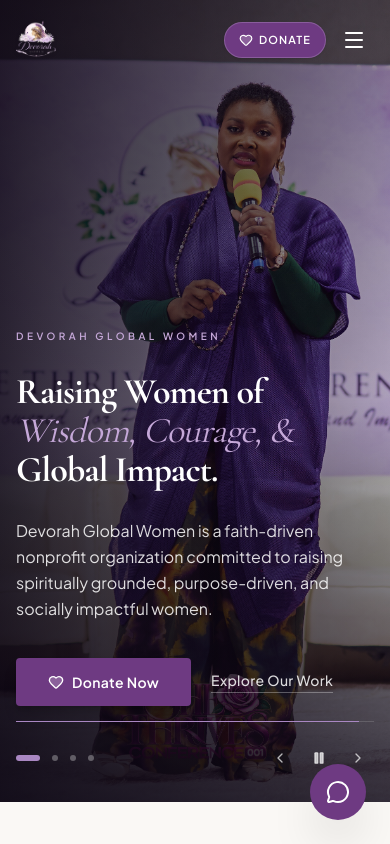
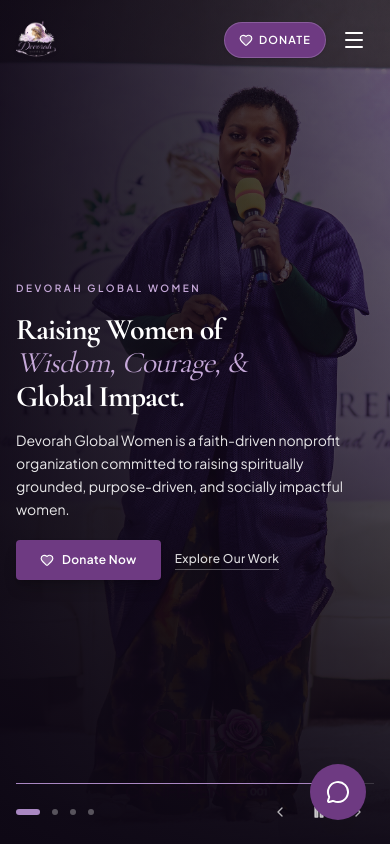
Before and after one commit to heropaulexy79/devorah-women-foundation, a Next.js app: page / in a window 390 px wide. Shown: the top 844 px of the page. Built offline with nearby package versions, Linux system fonts and the light colour scheme.

Commit message:
few mobile changes

```diff
--- a/components/sections/Hero.tsx
+++ b/components/sections/Hero.tsx
@@ -110,7 +110,7 @@
 
   return (
     <section
-      className="relative w-full min-h-[95vh] lg:min-h-screen flex items-end pt-28 pb-24 lg:pb-32 overflow-hidden bg-[#1a0f22] -mt-20"
+      className="relative w-full min-h-[100dvh] lg:min-h-screen flex items-center lg:items-end pt-20 pb-16 sm:pt-28 sm:pb-24 lg:pb-32 overflow-hidden bg-[#1a0f22] -mt-20"
       onMouseEnter={() => setIsPaused(true)}
       onMouseLeave={() => setIsPaused(false)}
     >
@@ -134,9 +134,9 @@
           />
 
           {/* Sophisticated editorial overlay — darker from left, preserves photo on right */}
-          <div className="absolute inset-0 bg-gradient-to-r from-[#0d0714]/85 via-[#0d0714]/55 to-[#0d0714]/20" />
-          {/* Bottom vignette for text readability */}
-          <div className="absolute inset-0 bg-gradient-to-t from-[#0d0714]/75 via-transparent to-[#0d0714]/30" />
+          <div className="absolute inset-0 bg-gradient-to-r from-[#0d0714]/90 via-[#0d0714]/65 to-[#0d0714]/30 lg:from-[#0d0714]/85 lg:via-[#0d0714]/55 lg:to-[#0d0714]/20" />
+          {/* Bottom vignette & mobile dark wash for crystal-clear text readability */}
+          <div className="absolute inset-0 bg-gradient-to-t from-[#0d0714]/95 via-[#0d0714]/55 to-[#0d0714]/35 lg:from-[#0d0714]/75 lg:via-transparent lg:to-[#0d0714]/30" />
         </motion.div>
       </AnimatePresence>
 
@@ -150,15 +150,15 @@
               animate={{ opacity: 1, y: 0 }}
               exit={{ opacity: 0, y: -12 }}
               transition={{ duration: 0.65, ease: 'easeOut' }}
-              className="space-y-7"
+              className="space-y-4 sm:space-y-6 lg:space-y-7"
             >
               {/* Eyebrow — plain editorial label */}
-              <p className="text-[10px] font-semibold tracking-[0.35em] uppercase text-[#C5A8D8]">
+              <p className="text-[10px] sm:text-xs font-semibold tracking-[0.25em] sm:tracking-[0.35em] uppercase text-[#C5A8D8]">
                 {slide.eyebrow}
               </p>
 
               {/* Headline — selective italic for contrast */}
-              <h1 className="font-serif text-4xl sm:text-5xl lg:text-6xl xl:text-7xl text-white leading-[1.08] tracking-tight">
+              <h1 className="font-serif text-3xl sm:text-5xl lg:text-6xl xl:text-7xl text-white leading-[1.12] sm:leading-[1.08] tracking-tight">
                 <span className="block font-bold">{slide.titleLine1}</span>
                 <span className="block font-normal italic text-[#C5A8D8]">
                   {slide.titleLine2}
@@ -167,25 +167,25 @@
               </h1>
 
               {/* Supporting copy — WCAG AA contrast enhanced */}
-              <p className="text-base sm:text-lg text-white/85 leading-relaxed max-w-xl font-light">
+              <p className="text-sm sm:text-base lg:text-lg text-white/90 leading-relaxed max-w-xl font-light">
                 {slide.supportingText}
               </p>
 
-              {/* CTAs — refined, not pill-shaped */}
-              <div className="pt-2 flex flex-wrap items-center gap-5">
+              {/* CTAs — refined, responsive sizing */}
+              <div className="pt-1 sm:pt-2 flex flex-wrap items-center gap-3.5 sm:gap-5">
                 <Link
                   href={slide.primaryCtaLink}
-                  className="inline-flex items-center gap-2 bg-[#6E3A82] hover:bg-[#8B4FA0] text-white px-8 py-3.5 rounded-sm text-sm font-semibold tracking-wide transition-all duration-300 focus-visible:ring-2 focus-visible:ring-[#C5A8D8] focus-visible:ring-offset-2 focus-visible:ring-offset-[#1a0f22] focus-visible:outline-none shadow-lg shadow-black/20"
+                  className="inline-flex items-center gap-2 bg-[#6E3A82] hover:bg-[#8B4FA0] text-white px-6 sm:px-8 py-3 sm:py-3.5 rounded-sm text-xs sm:text-sm font-semibold tracking-wide transition-all duration-300 focus-visible:ring-2 focus-visible:ring-[#C5A8D8] focus-visible:ring-offset-2 focus-visible:ring-offset-[#1a0f22] focus-visible:outline-none shadow-lg shadow-black/20"
                 >
                   {slide.primaryCtaLink.startsWith('/donate') && (
-                    <Heart className="w-4 h-4 fill-white/20 text-white" />
+                    <Heart className="w-3.5 h-3.5 sm:w-4 sm:h-4 fill-white/20 text-white" />
                   )}
                   <span>{slide.primaryCtaText}</span>
                 </Link>
 
                 <Link
                   href={slide.secondaryCtaLink}
-                  className="inline-flex items-center text-white/85 hover:text-white text-sm font-medium tracking-wide border-b border-white/30 hover:border-white pb-0.5 transition-all duration-300 focus-visible:ring-2 focus-visible:ring-[#C5A8D8] focus-visible:outline-none"
+                  className="inline-flex items-center text-white/85 hover:text-white text-xs sm:text-sm font-medium tracking-wide border-b border-white/30 hover:border-white pb-0.5 transition-all duration-300 focus-visible:ring-2 focus-visible:ring-[#C5A8D8] focus-visible:outline-none"
                 >
                   {slide.secondaryCtaText}
                 </Link>
@@ -196,9 +196,9 @@
       </div>
 
       {/* Bottom Controls Bar */}
-      <div className="absolute bottom-0 inset-x-0 z-30 pb-7 px-4 sm:px-8">
+      <div className="absolute bottom-0 inset-x-0 z-30 pb-4 sm:pb-7 px-4 sm:px-8">
         {/* Thin Progress Bar */}
-        <div className="max-w-7xl mx-auto mb-5 w-full h-px bg-white/15 overflow-hidden">
+        <div className="max-w-7xl mx-auto mb-3 sm:mb-5 w-full h-px bg-white/15 overflow-hidden">
           <div
             className="h-full bg-[#A987C2] transition-all ease-linear"
             style={{ width: `${progress}%` }}
```
